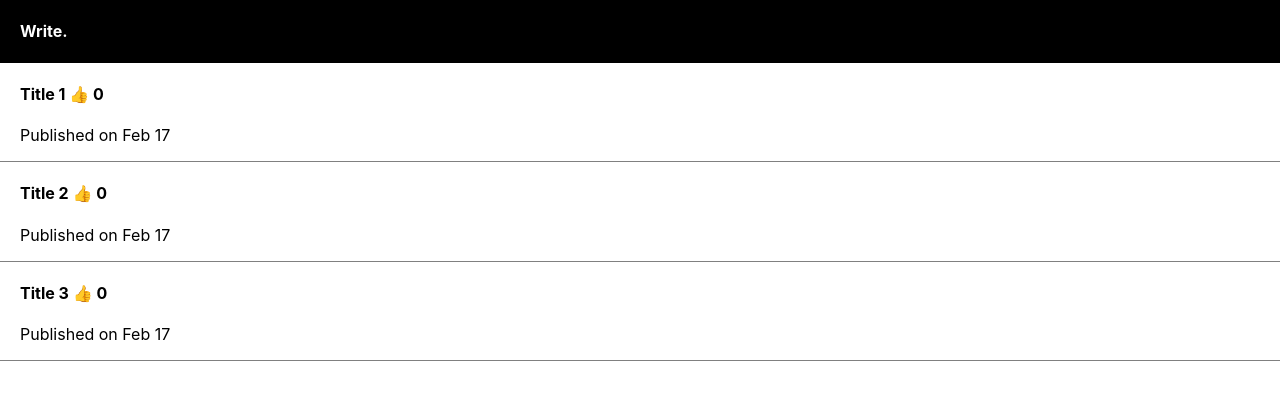
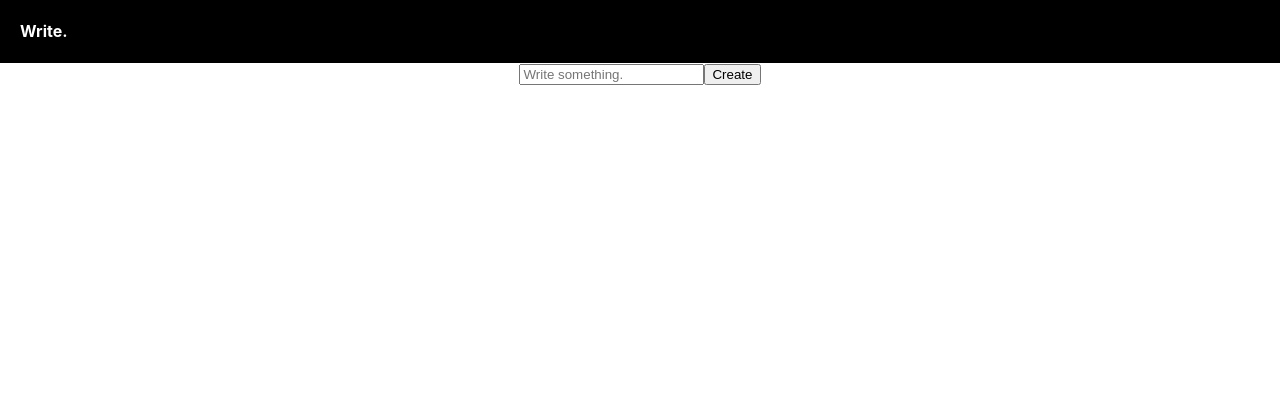
Before and after one commit to dwkim16/Write, a React (Create React App) app: page / in a window 1280 px wide. Shown: the top 400 px of the page. Built offline with nearby package versions, Linux system fonts and the light colour scheme.

Commit message:
basic blog functionality

```diff
--- a/src/App.js
+++ b/src/App.js
@@ -3,9 +3,12 @@ import { useState } from 'react';
 
 function App() {
 
-  let [title, setTitle] = useState(['Title 1 ', 'Title 2 ', 'Title 3 ']);
+  let [title, setTitle] = useState([]);
   let [like, setLike] = useState([0, 0, 0]);
   let [modal, setModal] = useState(false);
+  let [contentNumber, setContentNumber] = useState(0);
+  let [input, setInput] = useState('');
+  let today = new Date().toLocaleDateString()
 
   return (
     <div className="App">
@@ -17,25 +20,53 @@ function App() {
         title.map(function(a, i){ // Like python enumerator. each div needs key
           return (
             <div className="list" key={i}>
-              <h4 onClick={ () => {setModal(!modal)} }>{ a }
-                <span onClick={ () => {
+              <h4 onClick={() => {setModal(!modal); setContentNumber(i)}}>{ a }
+                <span onClick={(e) => {
+                    e.stopPropagation(); // stop event bubbling (only clicking span not h4 and div)
                     // we need to copy the original data and reassign
                     // because array variable only contains pointer to the array address.
                     let copy = [...like] // like arr 괄호 벗기고 다시 씌우기 (새 데이터 생성. shallow/deep copy)
                     copy[i] += 1
                     setLike(copy) // need to set the whole array again
                   }}>
-                    👍
+                    { ' 👍 ' }
                 </span> { like[i] }
               </h4>
-              <p>Published on Feb 17</p>
+              <p>{ today }</p>
+              <button onClick={() => {
+                let copy = [...title];
+                copy.splice(i, 1); // delete [i]
+                setTitle(copy);
+                let newLike = [...like];
+                newLike.splice(i, 1); // put new element at [0]
+                setLike(newLike);
+              }}>
+                Delete
+              </button>
             </div>
           )
         })
       }
 
+    <form onSubmit={(e) => {
+      e.preventDefault();
+      let copy = [...title];
+      copy.unshift(input); // put new element at [0]
+      setTitle(copy);
+      let newLike = [...like];
+      newLike.unshift(0); // put new element at [0]
+      setLike(newLike);
+    }}>
+      <input required type="text" placeholder="Write something." onChange={(e) => {
+          setInput(e.target.value);
+          }} />
+        <button type="submit">
+            Create
+        </button>
+    </form>
+
       {
-        modal ? <Modal/> : null
+        modal ? <Modal color='lightgray' title={title} contentNumber={contentNumber} today={today} /> : null
       }
 
 
@@ -44,12 +75,13 @@ function App() {
   );
 }
 
-function Modal() {
+function Modal(props) {
   return (
-    <div className="modal">
-        <h4>Title</h4>
-        <p>Date</p>
+    <div className="modal" style={{background: props.color}}>
+        <h4>{props.title[props.contentNumber]}</h4>
+        <p>{ props.today }</p>
         <p>Content</p>
+        <button>edit</button>
     </div>
 
   )
```
Also changed, not shown: 1 other file (tests, documents, lock files or other folders). Lines whose indentation alone changed are shown as unchanged.
